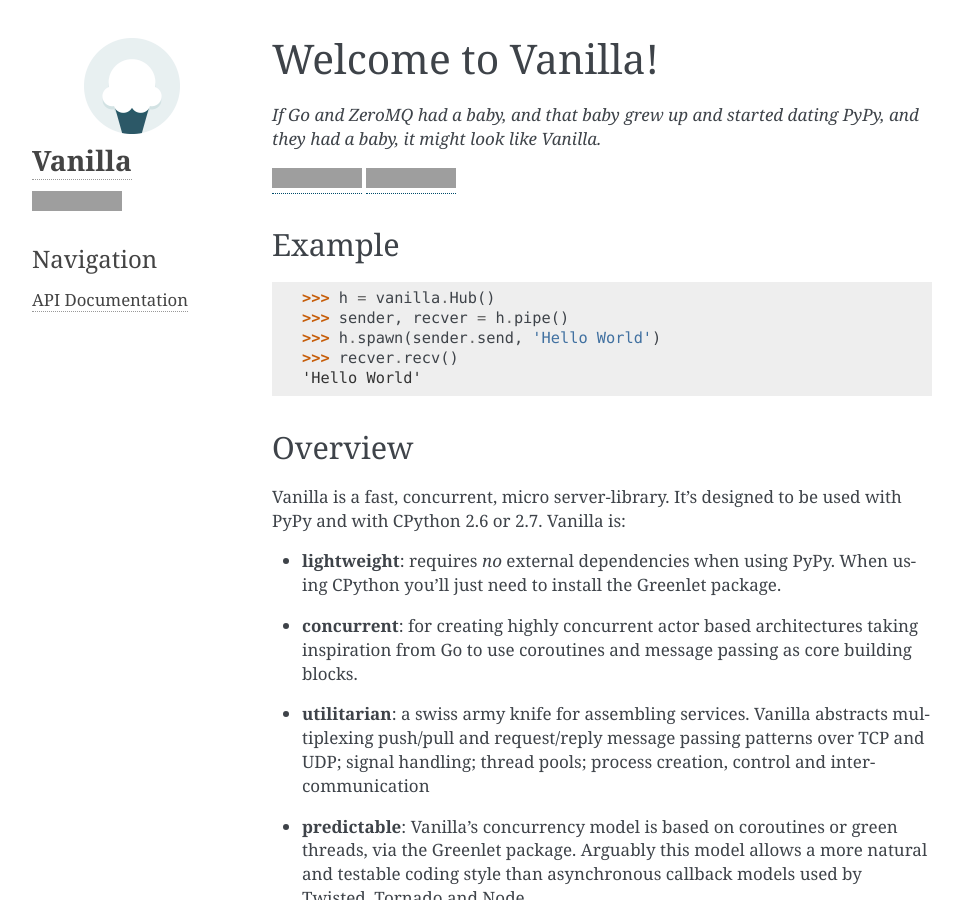
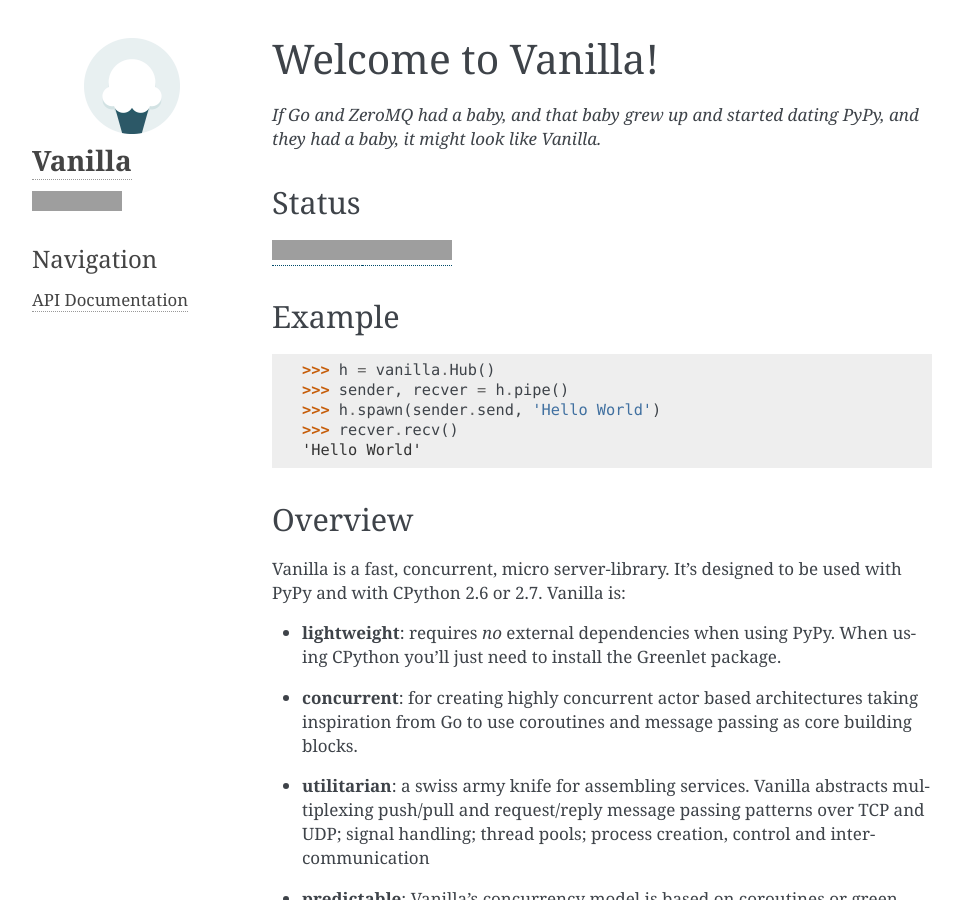
Before and after one commit to cablehead/vanilla, a Sphinx documentation site: the page built from docs/index.rst, in a window 1280 px wide and 900 px high, cut to the strip 0-900 px from the top of the window. Shown: the whole strip, without its empty margins (148-1111 px from the left). Built offline with Sphinx 7.4.7, drawn with Linux system fonts in a browser that asks for light colours; grey boxes are pictures that could not be loaded.

Commit message:
flat badges!

```diff
--- a/README.rst
+++ b/README.rst
@@ -4,7 +4,10 @@
 *If Go and ZeroMQ had a baby, and that baby grew up and started dating
 PyPy, and they had a baby, it might look like Vanilla.*
 
-|Build Status| |Coverage Status|
+Status
+------
+
+|Build Status|\ |Coverage Status|
 
 Example
 -------
--- a/docs/index.rst
+++ b/docs/index.rst
@@ -4,7 +4,10 @@ Welcome to Vanilla!
 *If Go and ZeroMQ had a baby, and that baby grew up and started dating PyPy,
 and they had a baby, it might look like Vanilla.*
 
-|Build Status| |Coverage Status|
+Status
+------
+
+|Build Status|\ |Coverage Status|
 
 Example
 -------
```
